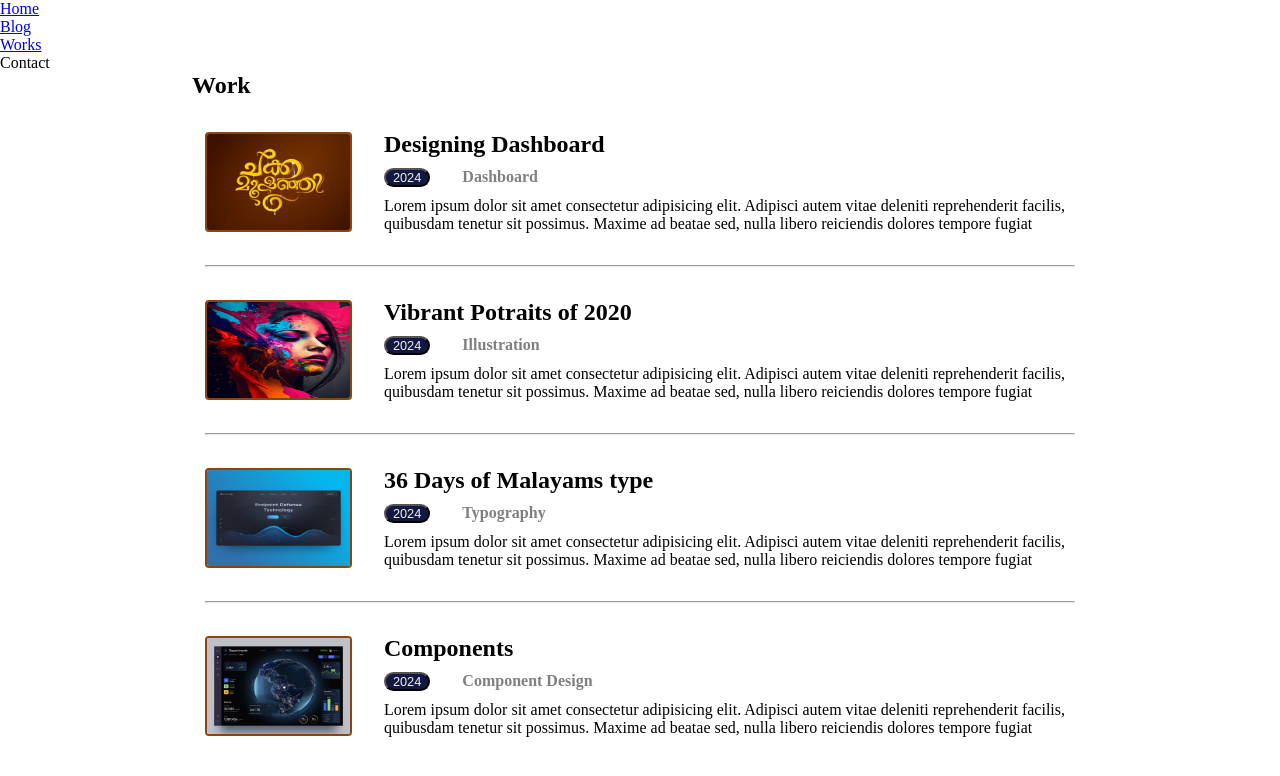
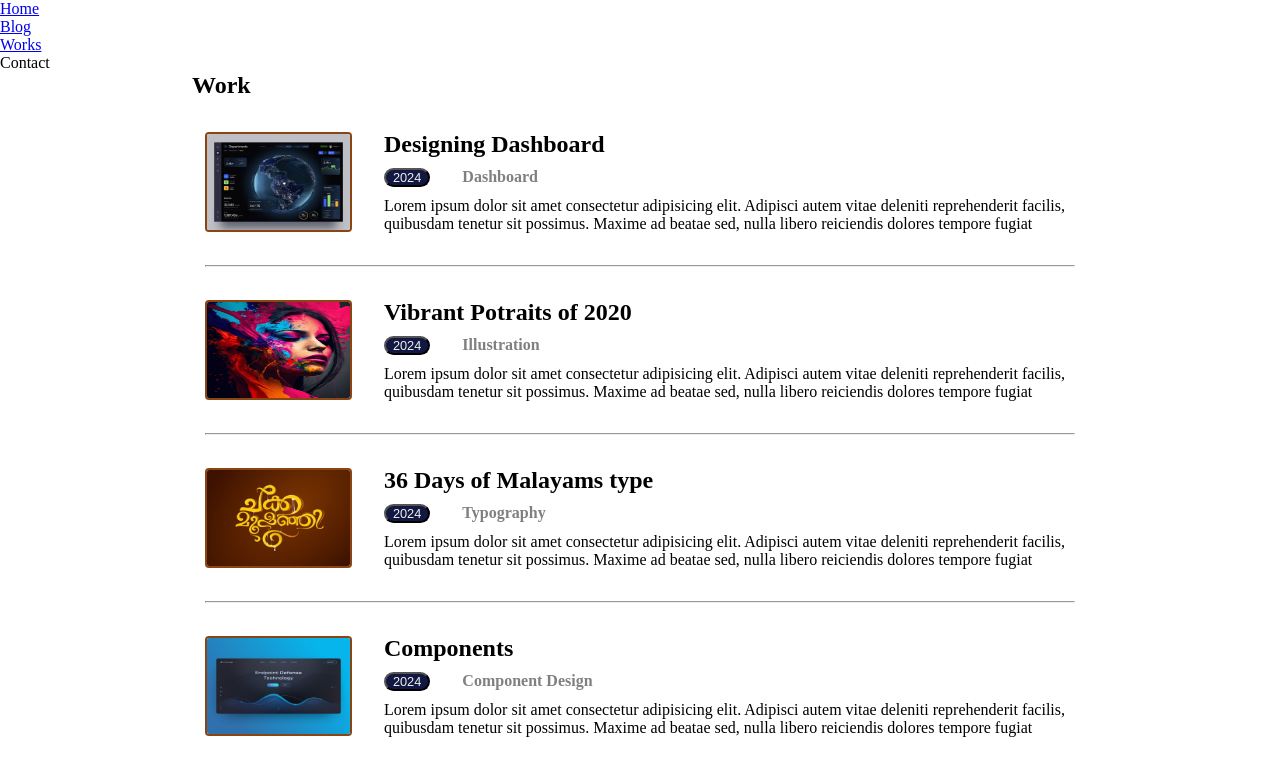
Before and after one commit to Manase44/M.A.C.K---Portfolio, a React (Vite) app: page /work in a window 1280 px wide. Shown: the top 776 px of the page. Built offline with nearby package versions, Linux system fonts and the light colour scheme.

Commit message:
align pictures

```diff
--- a/src/Pages/Work/Work.jsx
+++ b/src/Pages/Work/Work.jsx
@@ -11,7 +11,7 @@ const Work = () => {
       <h1 id="heading">Work</h1>
       <div className="workspace">
         <div className="workspace-div">
-        <img src={component} alt="" className="image" />
+        <img src={delivery} alt="" className="image" />
 
 <div className="work-details">
   <h2>Designing Dashboard</h2>
@@ -48,7 +48,7 @@ const Work = () => {
       </div>
       <hr />
       <div className="workspace-div">
-        <img src={Malayams} alt="" className="image" />
+        <img src={component} alt="" className="image" />
         <div className="work-details">
           <h2>36 Days of Malayams type</h2>
           <section className="btn">
@@ -65,7 +65,7 @@ const Work = () => {
       </div>
       <hr />
       <div className="workspace-div">
-        <img src={delivery} alt="" className="image" />
+        <img src={Malayams} alt="" className="image" />
         <div className="work-details">
           <h2>Components</h2>
           <section className="btn">
```
